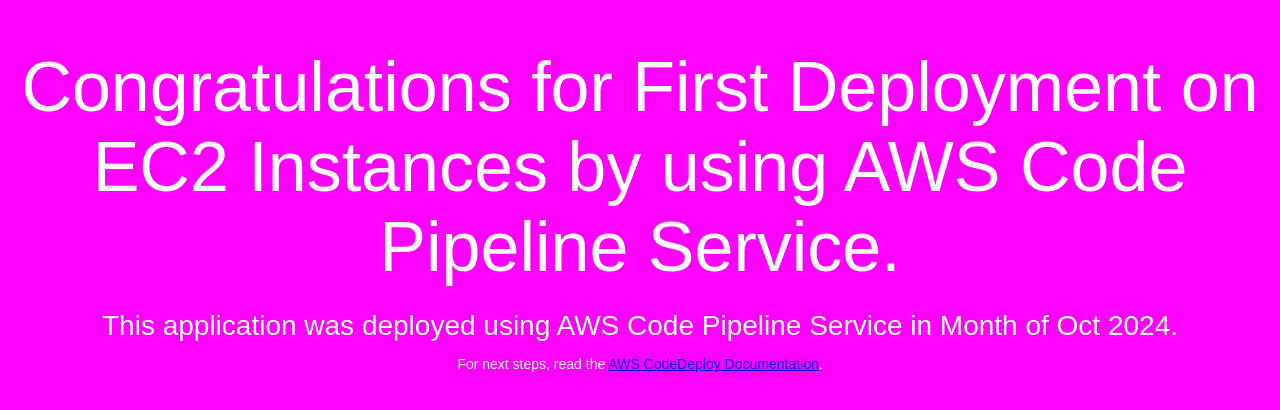
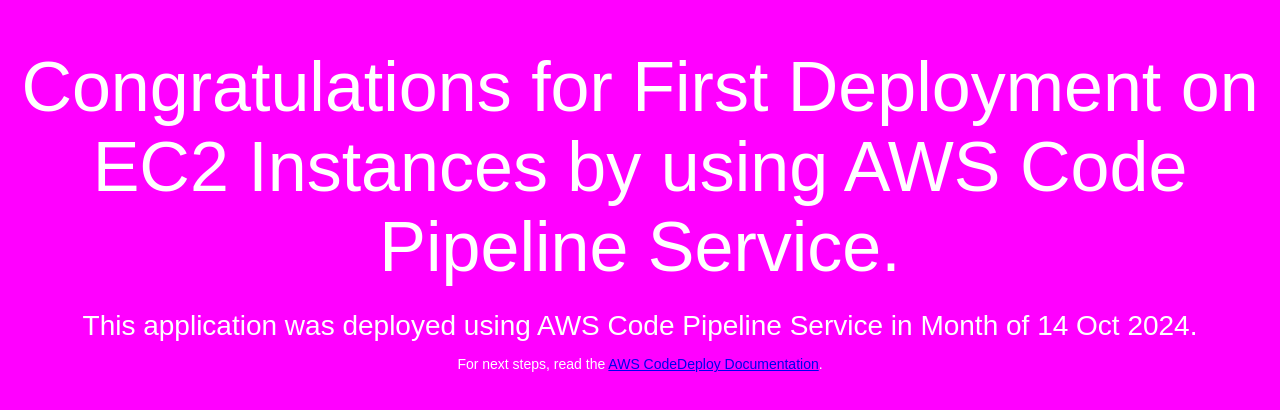
Before and after one commit to avinashbundela1987/oct2024, a plain HTML site: page index.html in a window 1280 px wide. Drawn offline with Linux system fonts and the light colour scheme.

Commit message:
new commit

```diff
--- a/index.html
+++ b/index.html
@@ -27,7 +27,7 @@
 <body>
   <div align="center">
     <h1>Congratulations for First Deployment on EC2 Instances by using AWS Code Pipeline Service.</h1>
-    <h2>This application was deployed using AWS Code Pipeline Service in Month of Oct 2024.</h2>
+    <h2>This application was deployed using AWS Code Pipeline Service in Month of 14 Oct 2024.</h2>
     <p>For next steps, read the <a href="http://aws.amazon.com/documentation/codedeploy">AWS CodeDeploy Documentation</a>.</p>
   </div>
 </body>
```
